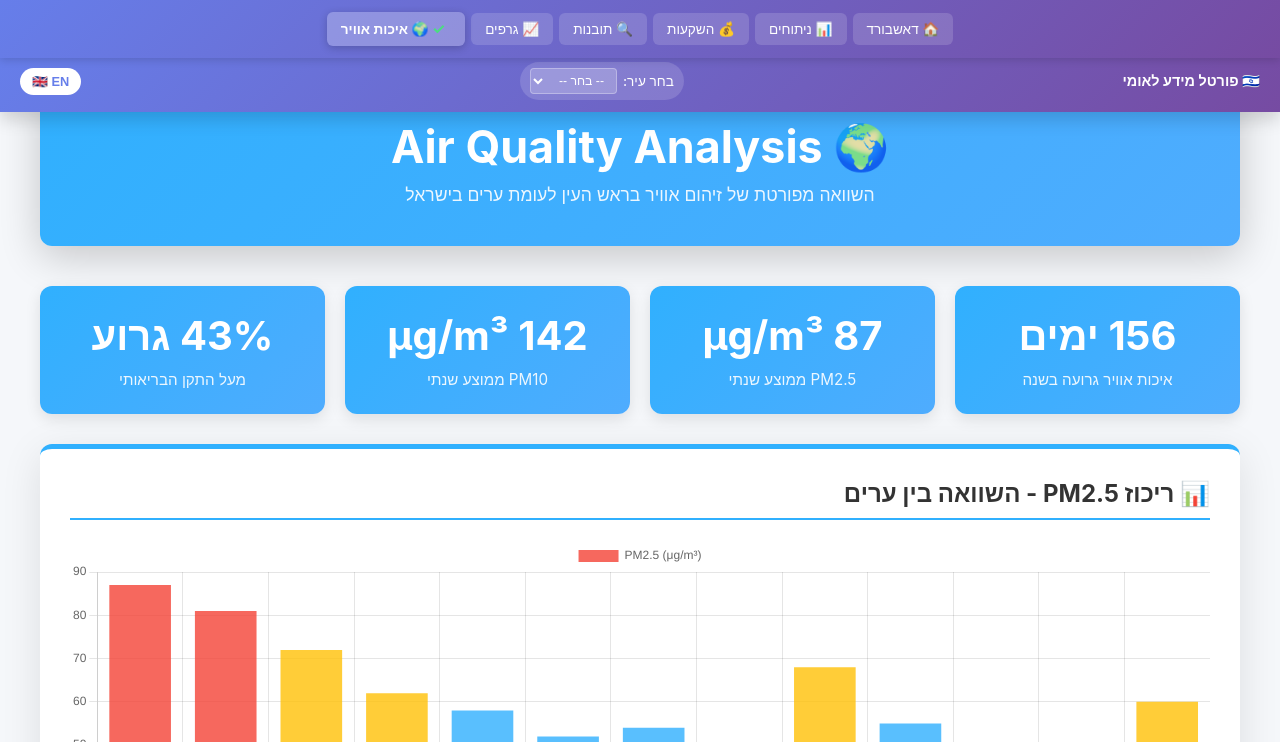
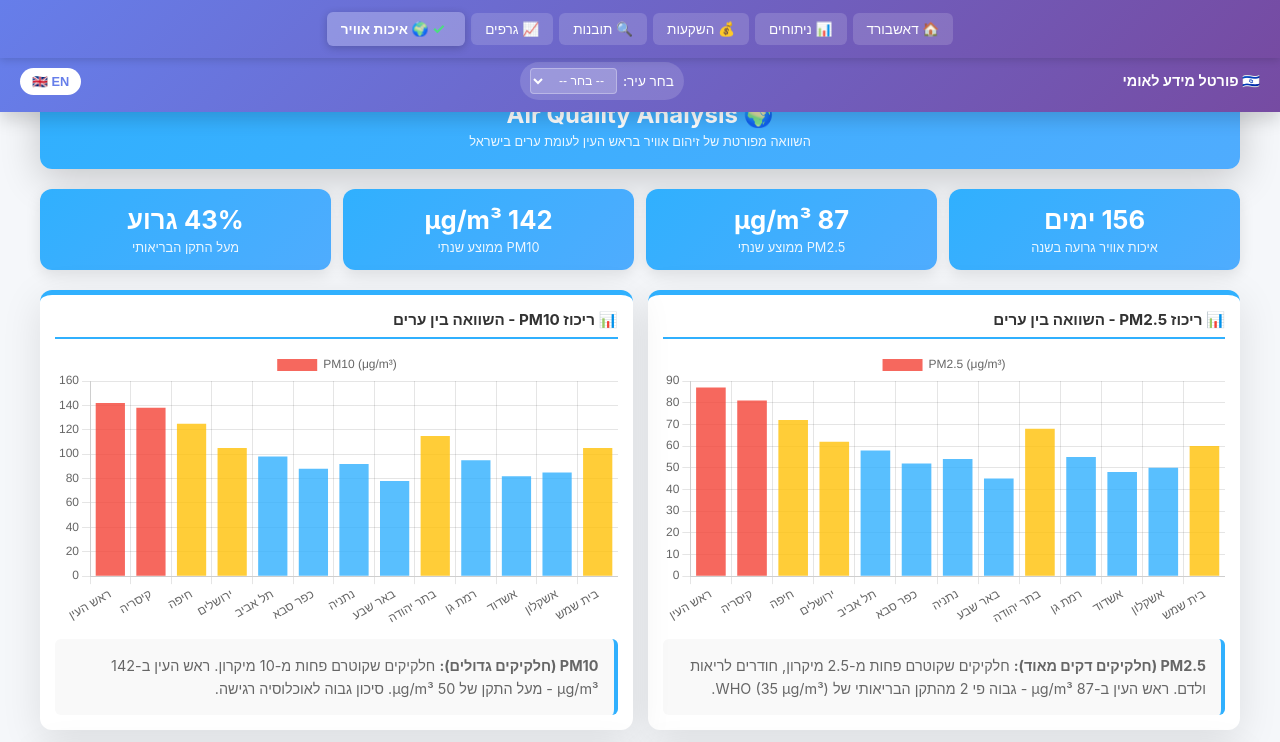
Before and after one commit to Batman100000/vogil, a website: page public/air-quality.html in a window 1280 px wide. Shown: the top 742 px of the page. Drawn offline with nearby package versions, Linux system fonts and the light colour scheme.

Commit message:
Compact Air Quality page layout - fit all content on one screen
1. Reduced header sizes:
   - h1: 2.8em → 1.5em
   - p: 1.1em → 0.8em
   - padding: 40px → 20px
   - margin-bottom: 40px → 20px

2. Compact stat boxes:
   - Grid: 4 columns (fixed)
   - Number font: 2.5em → 1.6em
   - Padding: 25px → 15px
   - Gap: 20px → 12px

3. Compact charts:
   - Grid: 2 columns (fixed)
   - Height: 450px → 280px
   - h3 font: 1.5em → 0.95em
   - Padding: 30px → 15px
   - Gap: 30px → 15px

Page now displays all charts on single screen without scrolling.

Co-Authored-By: Claude Haiku 4.5 <noreply@anthropic.com>

```diff
--- a/public/air-quality.html
+++ b/public/air-quality.html
@@ -23,16 +23,16 @@
 
     header {
       text-align: center;
-      margin-bottom: 40px;
+      margin-bottom: 20px;
       background: linear-gradient(135deg, #30b0fe 0%, #4facfe 100%);
       color: white;
-      padding: 40px 20px;
+      padding: 20px 15px;
       border-radius: 12px;
       box-shadow: 0 10px 40px rgba(0,0,0,0.2);
     }
 
-    header h1 { font-size: 2.8em; margin-bottom: 10px; }
-    header p { font-size: 1.1em; opacity: 0.9; }
+    header h1 { font-size: 1.5em; margin-bottom: 5px; }
+    header p { font-size: 0.8em; opacity: 0.9; white-space: nowrap; overflow: hidden; text-overflow: ellipsis; }
 
     .nav-links {
       display: flex;
@@ -60,31 +60,31 @@
 
     .charts-section {
       display: grid;
-      grid-template-columns: repeat(auto-fit, minmax(700px, 1fr));
-      gap: 30px;
-      margin-bottom: 40px;
+      grid-template-columns: repeat(2, 1fr);
+      gap: 15px;
+      margin-bottom: 20px;
     }
 
     .chart-card {
       background: white;
       border-radius: 12px;
-      padding: 30px;
+      padding: 15px;
       box-shadow: 0 10px 40px rgba(0,0,0,0.1);
       border-top: 5px solid #30b0fe;
     }
 
     .chart-card h3 {
-      font-size: 1.5em;
-      margin-bottom: 20px;
+      font-size: 0.95em;
+      margin-bottom: 10px;
       color: #333;
       border-bottom: 2px solid #30b0fe;
-      padding-bottom: 10px;
+      padding-bottom: 8px;
     }
 
     .chart-container {
       position: relative;
-      height: 450px;
-      margin-bottom: 20px;
+      height: 280px;
+      margin-bottom: 10px;
     }
 
     .chart-description {
@@ -133,28 +133,28 @@
 
     .stats-grid {
       display: grid;
-      grid-template-columns: repeat(auto-fit, minmax(250px, 1fr));
-      gap: 20px;
-      margin-bottom: 30px;
+      grid-template-columns: repeat(4, 1fr);
+      gap: 12px;
+      margin-bottom: 20px;
     }
 
     .stat-box {
       background: linear-gradient(135deg, #30b0fe 0%, #4facfe 100%);
       color: white;
-      padding: 25px;
+      padding: 15px;
       border-radius: 12px;
       text-align: center;
       box-shadow: 0 5px 15px rgba(0,0,0,0.1);
     }
 
     .stat-box .number {
-      font-size: 2.5em;
+      font-size: 1.6em;
       font-weight: bold;
-      margin-bottom: 10px;
+      margin-bottom: 5px;
     }
 
     .stat-box .label {
-      font-size: 0.95em;
+      font-size: 0.8em;
       opacity: 0.9;
     }
 
```
